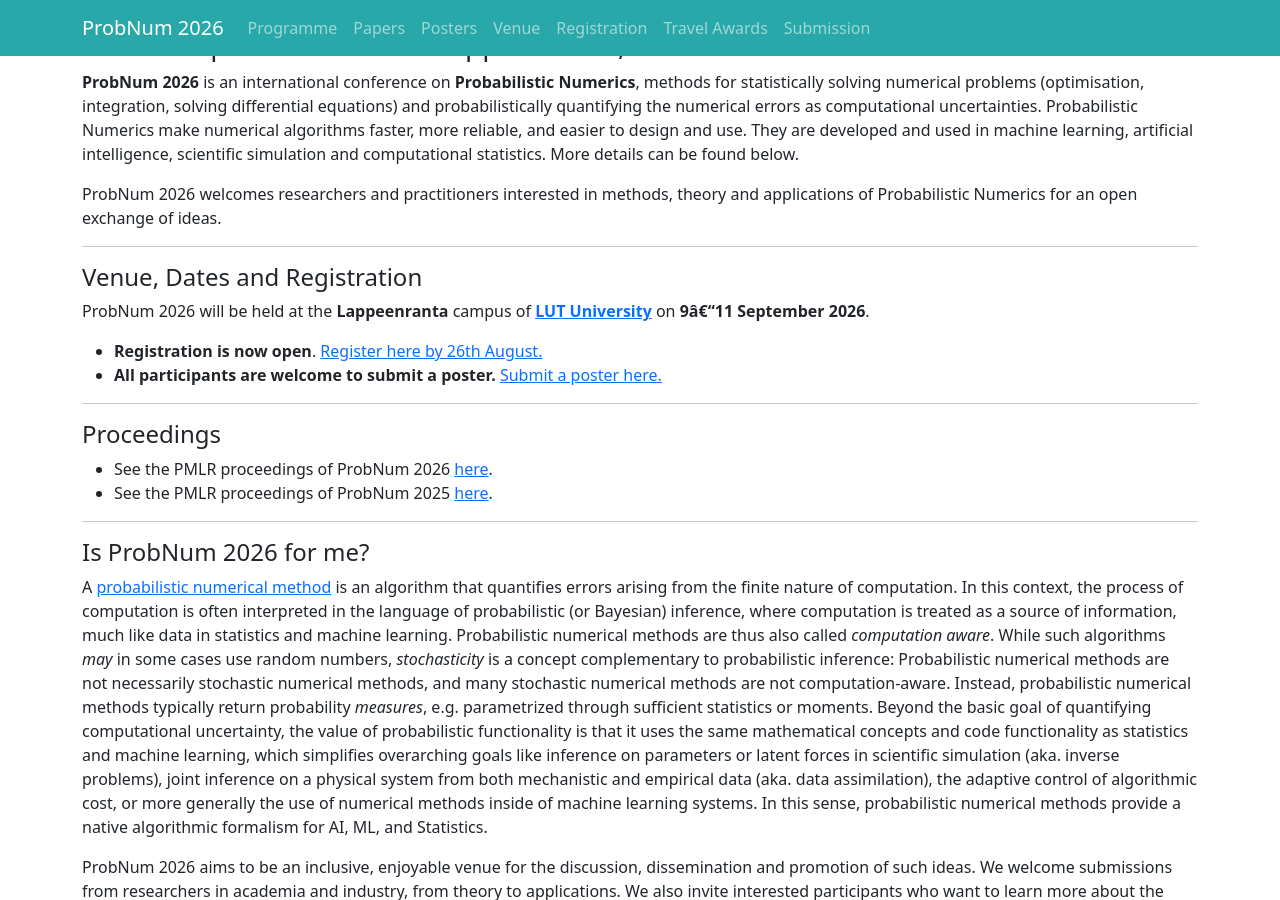
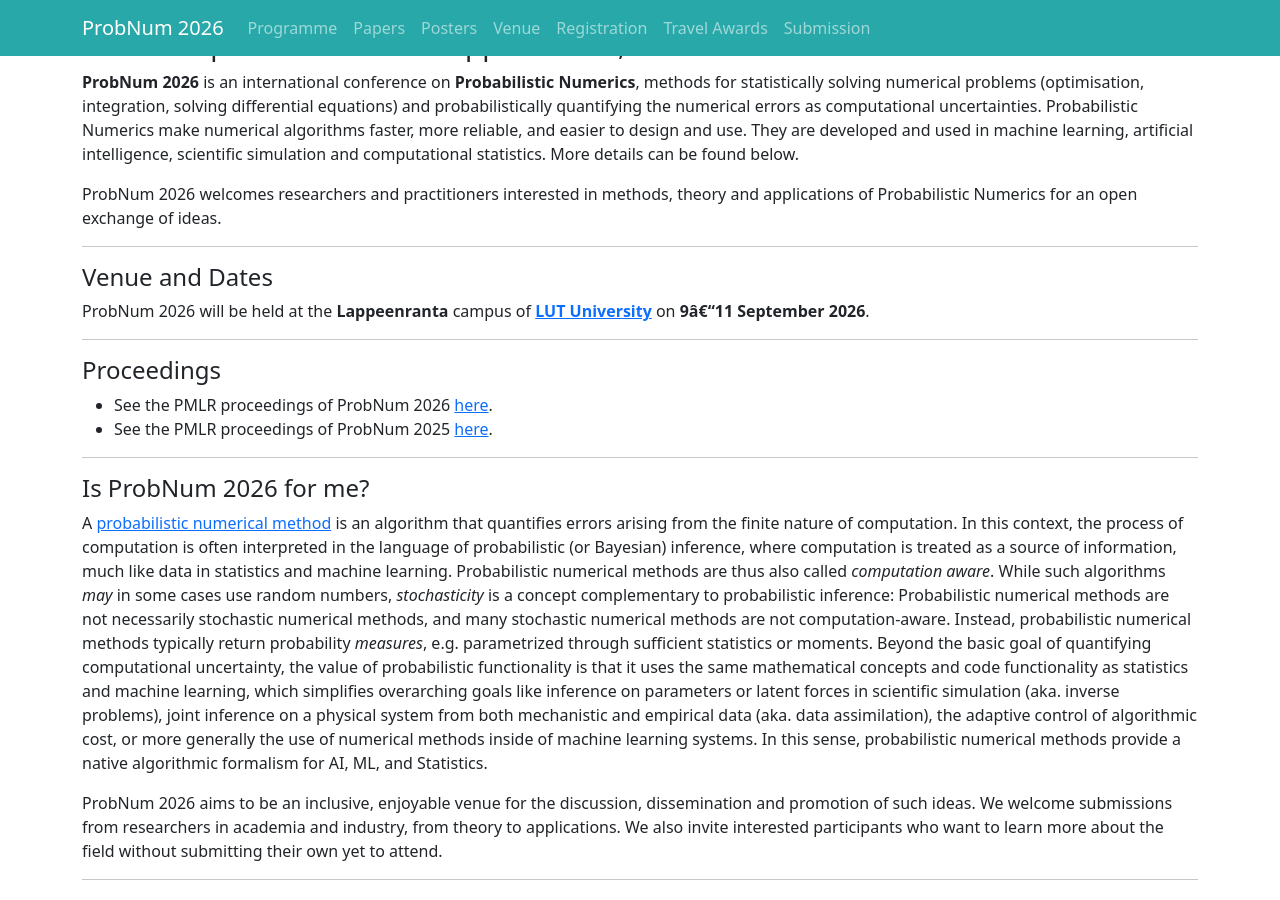
Before and after one commit to probnum2026/probnum2026.github.io, a Jekyll site: the page built from index.md, in a window 1280 px wide and 900 px high, scrolled down 434 px. Built offline with Jekyll 4.4.1, drawn with Linux system fonts in a browser that asks for light colours; nearby versions of some CDN libraries.

Commit message:
update index

```diff
--- a/index.md
+++ b/index.md
@@ -12,12 +12,9 @@ header_image: LUT.jpg
 ProbNum 2026 welcomes researchers and practitioners interested in methods, theory and applications of Probabilistic Numerics for an open exchange of ideas.
 
 ---
-#### Venue, Dates and Registration
+#### Venue and Dates
 
 ProbNum 2026 will be held at the **Lappeenranta** campus of **[LUT University](https://www.lut.fi/en)** on **9&ndash;11 September 2026**.
-
-- **Registration is now open**. [Register here by 26th August.](/registration)
-- **All participants are welcome to submit a poster.** [Submit a poster here.](/registration)
 
 ---
 
```
